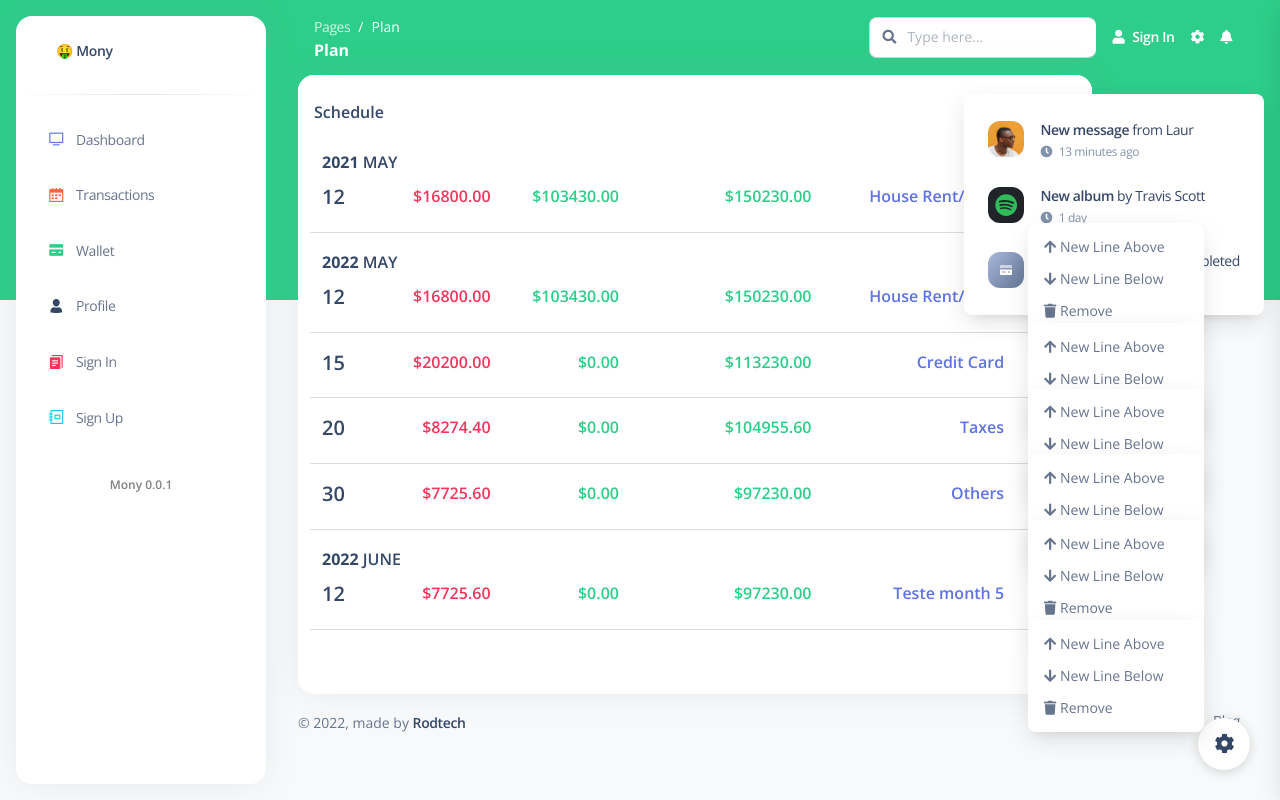
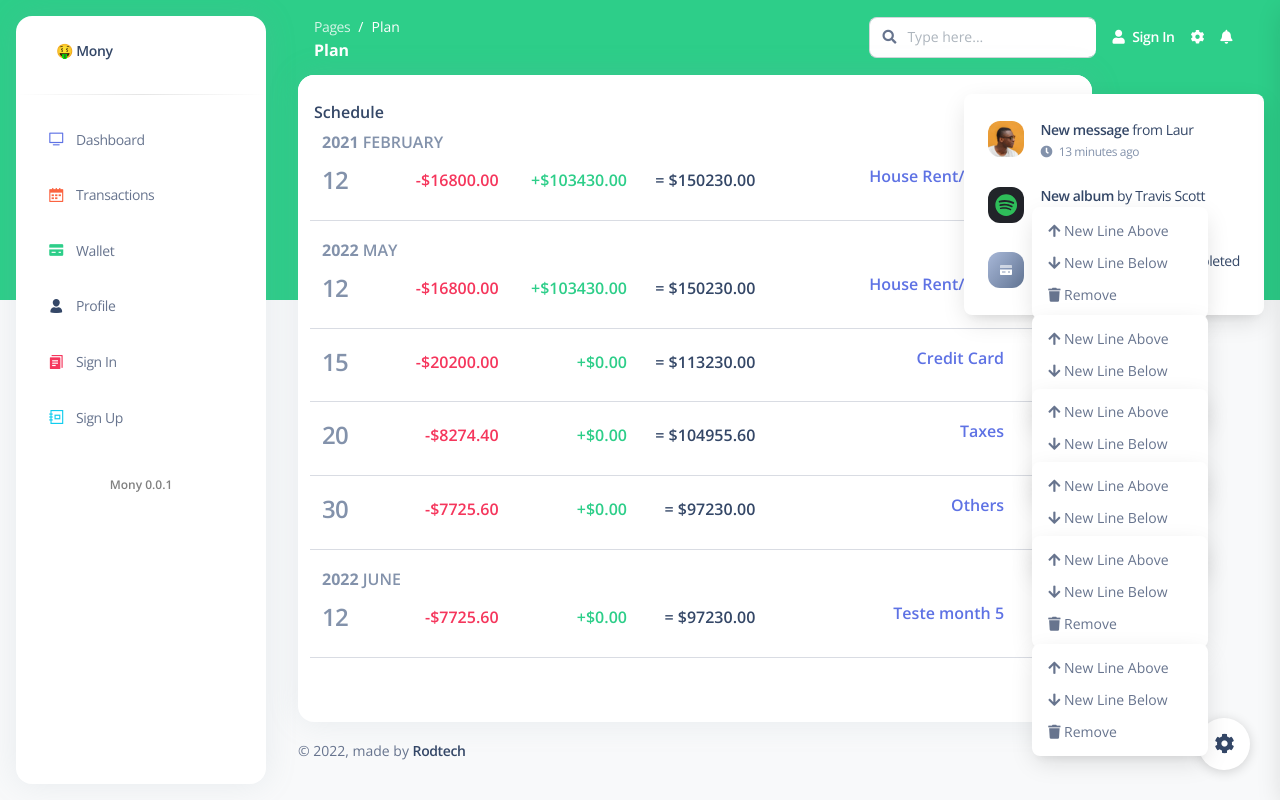
Before and after one commit to rodrigolimasd/vue-mony-site, a Vue app: page /plan in a window 1280 px wide. Built offline with nearby package versions, Linux system fonts and the light colour scheme.

Commit message:
feat: layout plan

```diff
--- a/src/store/modules/plan.js
+++ b/src/store/modules/plan.js
@@ -3,7 +3,7 @@ export default {
     state: {
         schedules: [
               {
-                date: new Date(2021, 4, 12),
+                date: new Date(2021, 1, 12),
                 income: 103430.0,
                 expense: 16800.0,
                 balanceValue: 150230.0,
--- a/src/views/Plan/index.vue
+++ b/src/views/Plan/index.vue
@@ -12,52 +12,37 @@
               </div>
             </div>
           </div>
-          <div class="card-body pt-4 p3">
+          <div class="card-body pt-1 p1">
 
 
               <slot v-for="y in schedulesByYear" :key="y.year">
                 <slot v-for="m in y.months" :key="y.year+'-'+m.month">
-                    <!-- <h6 class="text-uppercase text-body text-sm
-                        font-weight-bolder mb-3">
-                      <span>
-                         {{ y.year }} {{ getMonthName(m.month) }}
-                      </span>
-                    </h6> -->
-                    <h6 class="card-title text-uppercase">
+
+                    <h6 class="card-title text-uppercase p-0 text-secondary">
                       <strong>{{ y.year }}</strong> {{ getMonthName(m.month) }}
                     </h6>
+
                     <!-- PlanItem -->
-
                     <div class="row" v-for="e in m.schedules" :key="e.note">
-
-                      <div class="col-1">
-                            <h5 class="">{{getDay(e.date)}}</h5>
+                      <div class="col-2 col-sm-1">
+                         <h4 class="text-nowrap text-secondary">{{getDay(e.date)}}</h4>
                       </div>
-                      <div class="col-2">
-                        <div class="d-flex flex-column">
-                            <h6 class="mb-1 text-md text-danger text-end">{{$filters.money(e.expense)}}</h6>
+                      <div class="col-5 col-sm-2 p-1">
+                          <h6 class="mb-1 text-md text-danger text-end text-nowrap">-{{$filters.money(e.expense)}}</h6>
                       </div>
+                      <div class="col-4 col-sm-2 p-1">
+                          <h6 class="mb-1 text-end text-success text-nowrap">+{{$filters.money(e.income)}}</h6>
                       </div>
-                      <div class="col-2">
-                          <div class="d-flex flex-column ">
-                            <h6 class="mb-1 text-md text-end text-success">{{$filters.money(e.income)}}</h6>
+                      <div class="col-12 col-sm-2 p-1">
+                        <h6 class="mb-1 text-md text-end text-nowrap">= {{$filters.money(e.balanceValue)}}</h6>
                       </div>
+                      <div class="col-10 col-sm-4">
+                                <h6 class="mb-1 text-md text-primary text-end text-nowrap">{{e.note}}</h6>
                       </div>
-                      <div class="col-3">
-                          <div class="d-flex flex-column">
-                            <h6 class="mb-1 text-md text-success text-end">{{$filters.money(e.balanceValue)}}</h6>
-                          </div>
-                      </div>
-                      <div class="col-3">
-                          <div class="d-flex flex-column">
-                            <h6 class="mb-1 text-md text-primary text-end">{{e.note}}</h6>
-                          </div>
-                      </div>
-                      <div class="col-1">
-                        <div class="dropdown">
+                      <div class="col-2 col-sm-1 p-1">
+                          <div class="dropdown float-end">
                               <button class="btn btn-outline-info btn-xs dropdown-toggle" type="button"
                                       id="dropdownMenu2" data-bs-toggle="dropdown" aria-expanded="false">
-                            <!-- <i class="fa fa-cog"></i> -->
                               </button>
                               <ul class="dropdown-menu" aria-labelledby="dropdownMenu2">
                                 <li>
@@ -75,10 +60,8 @@
                               </ul>
                           </div>
                       </div>
-
                       <hr>
                     </div>
-
                     <!-- PlanItem END -->
 
                 </slot>
```
Lines whose indentation alone changed are shown as unchanged.
